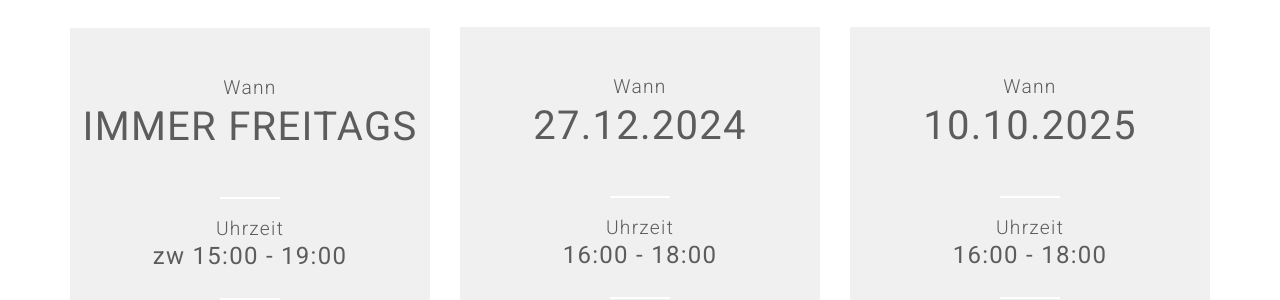
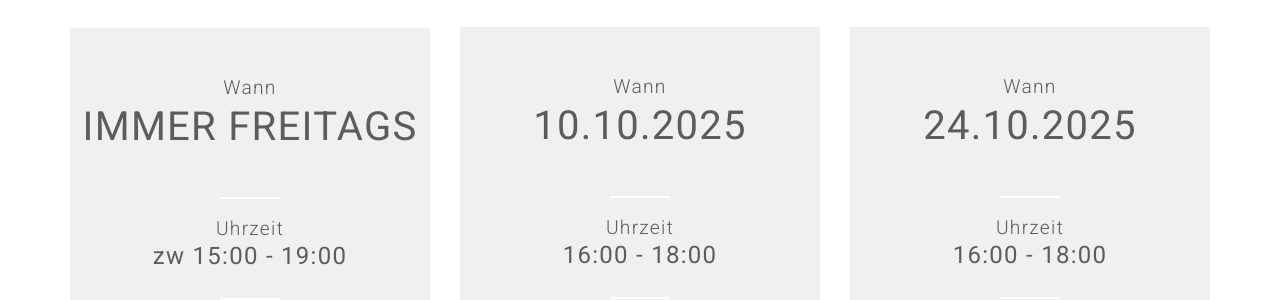
Before and after one commit to coderdojo-wien/coderdojo-wien.github.io, a Jekyll site: the page built from index.html, in a window 1280 px wide and 900 px high, scrolled down 3896 px. Shown: the part 158-458 px from the top of the window. Built offline with Jekyll 4.4.1, drawn with Linux system fonts in a browser that asks for light colours; nearby versions of some CDN libraries; comment, search, counter and statistics services are not loaded; some of the changed lines change nothing that is shown.

Commit message:
Update events.yml

```diff
--- a/_data/events.yml
+++ b/_data/events.yml
@@ -13,20 +13,6 @@ events-list:
   event-place-name: Online
   event-url: "https://linz.coderdojo.net/termine/"
 
-- event-date: 27.12.2024
-  event-time: 16:00 - 18:00
-  event-startdate: 2024-12-27T16:00:00+0100
-  event-enddate: 2024-12-27T18:00:00+0100
-  event-name: "CoderDojo Wien @ VERBUND"
-  event-type: Offline
-  event-registration-url: "https://www.eventbrite.at/e/coderdojo-wien-at-verbund-am-27-dezember-24-registrierung-1089637678629"
-  event-place: <a href="#main-event-place-map">VERBUND</a>
-  event-place-name: VERBUND
-  event-place-streetaddress: Am Hof 6a
-  event-place-addresslocality: Wien
-  event-place-postalcode: 1010
-  event-place-addresscountry: AT
-
 - event-date: 10.10.2025
   event-time: 16:00 - 18:00
   event-startdate: 2025-01-10T16:00:00+0100
@@ -41,6 +27,19 @@ events-list:
   event-place-postalcode: 1010
   event-place-addresscountry: AT
 
+- event-date: 24.10.2025
+  event-time: 16:00 - 18:00
+  event-startdate: 2025-01-24T16:00:00+0100
+  event-enddate: 2025-01-24T18:00:00+0100
+  event-name: "CoderDojo Wien @ VERBUND"
+  event-type: Offline
+  event-registration-url: "https://www.eventbrite.at/e/coderdojo-wien-at-verbund-am-24-janner-2025-registrierung-1114355570509"
+  event-place: <a href="#main-event-place-map">VERBUND</a>
+  event-place-name: VERBUND
+  event-place-streetaddress: Am Hof 6a
+  event-place-addresslocality: Wien
+  event-place-postalcode: 1010
+  event-place-addresscountry: AT
 
 # - event-date: 28.04.2023
 #   event-time: 16:00 - 18:00
```
